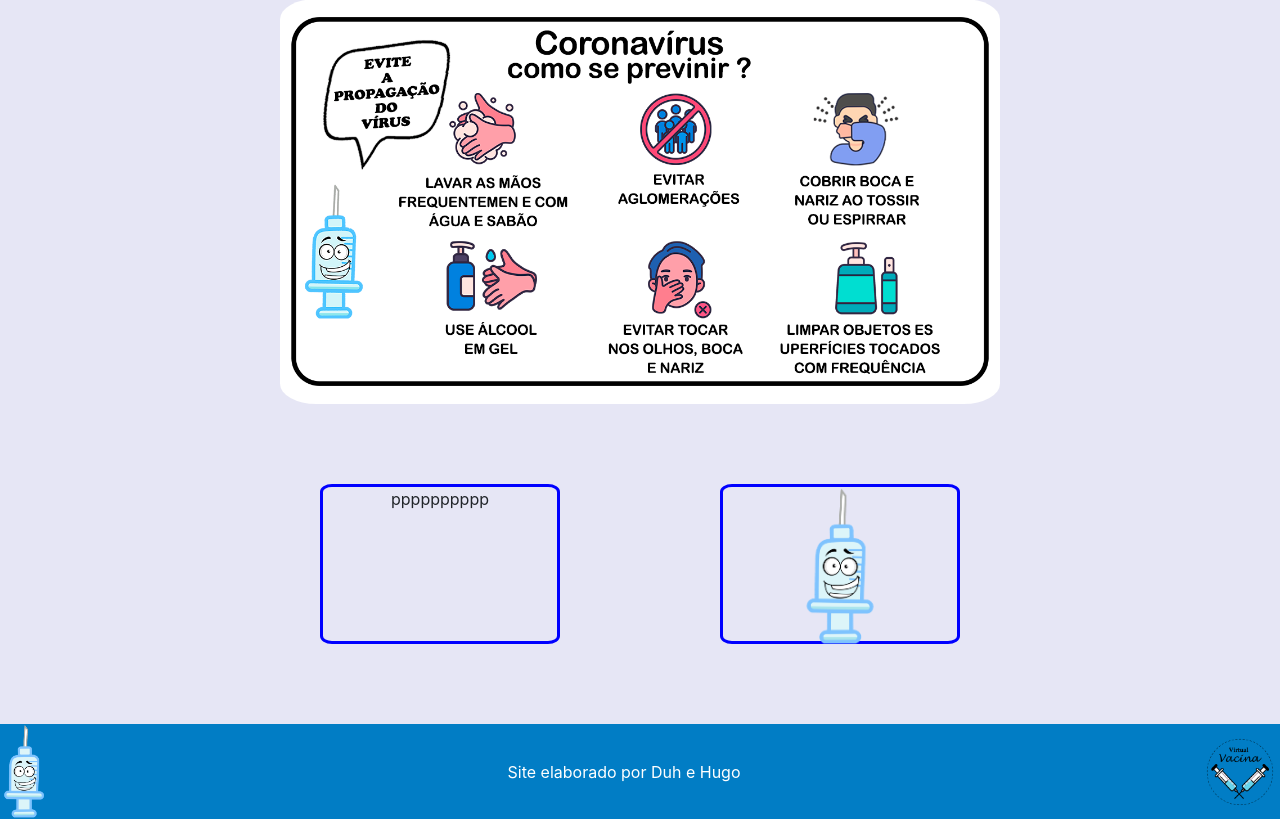
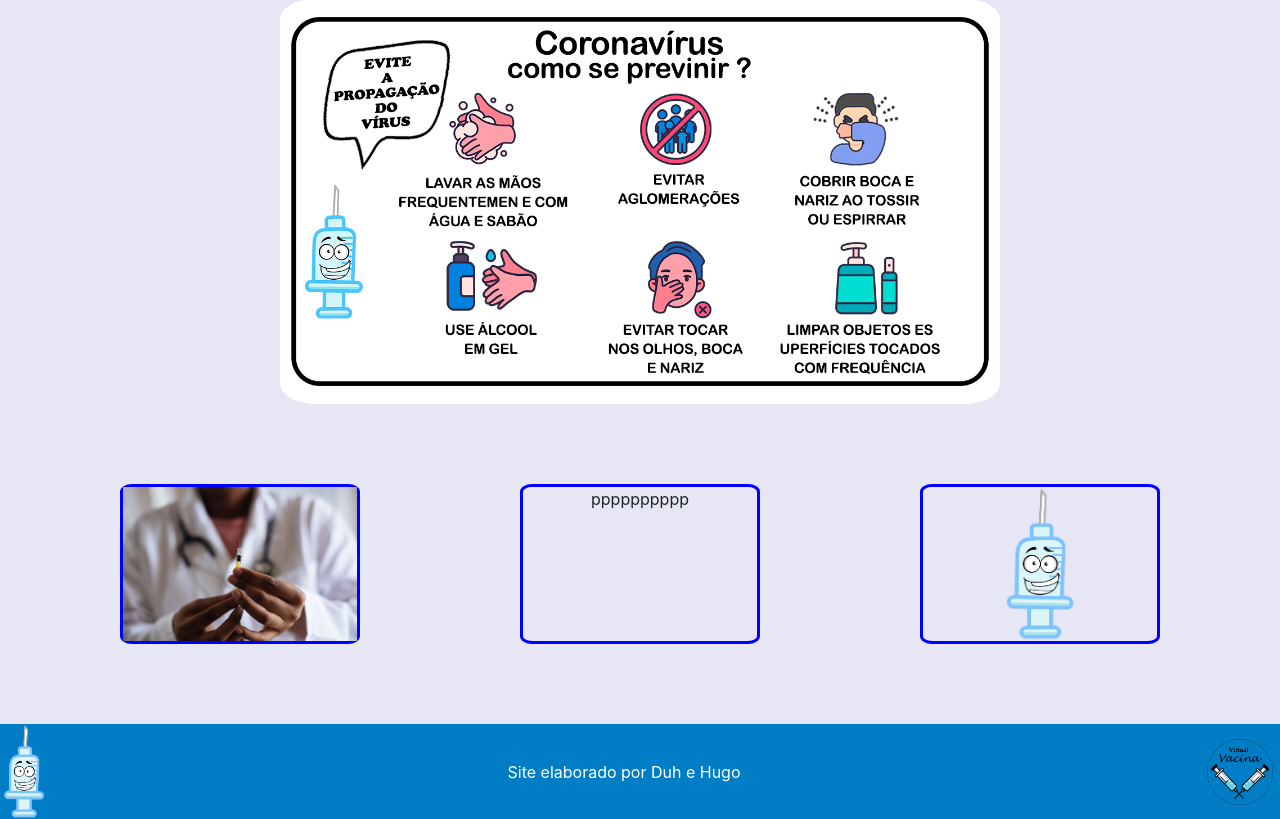
Before and after one commit to hugoerico/Projeto-Virtual-Vacina, a PHP site: page / in a window 1280 px wide. Shown: the part 97-916 px from the top of the page. Run offline with PHP 8.4, Linux system fonts and the light colour scheme; some libraries are stand-ins or nearby versions.

Commit message:
atualizaçoes referente a imagem

```diff
--- a/index.php
+++ b/index.php
@@ -7,6 +7,9 @@ include "cabecalho.php";
  <img src="imagens/inf3.png" alt="">
 </div>
 <article>
+<div >
+<img id="img-medico" src="imagens/medicovacinamao.jpg" alt="">
+</div>
 <div>
 pppppppppp
 </div>
--- a/sobre.php
+++ b/sobre.php
@@ -1,9 +1,6 @@
 <?php
-
 include "cabecalho.php";
-
 ?>
-
 
 <section id="sobre">
 <h2>Sobre a Vacina Virtual</h2>
@@ -26,7 +23,5 @@ Lorem ipsum dolor sit amet consectetur adipisicing elit. Corrupti voluptatibus c
 </section>
 
 <?php
-
 include "rodape.php";
-
 ?>
--- a/style.css
+++ b/style.css
@@ -116,11 +116,15 @@ footer #vacinao{
     border-style: solid;
     width: 15em;
     height: 10em;
-    text-align: center;
+    display: flex;
+    justify-content: center;
     margin:  5em ;
 }
 #home article img{
     width: 5em;
+}
+#home article div #img-medico{
+    width: 100%;
 }
 
 
```
